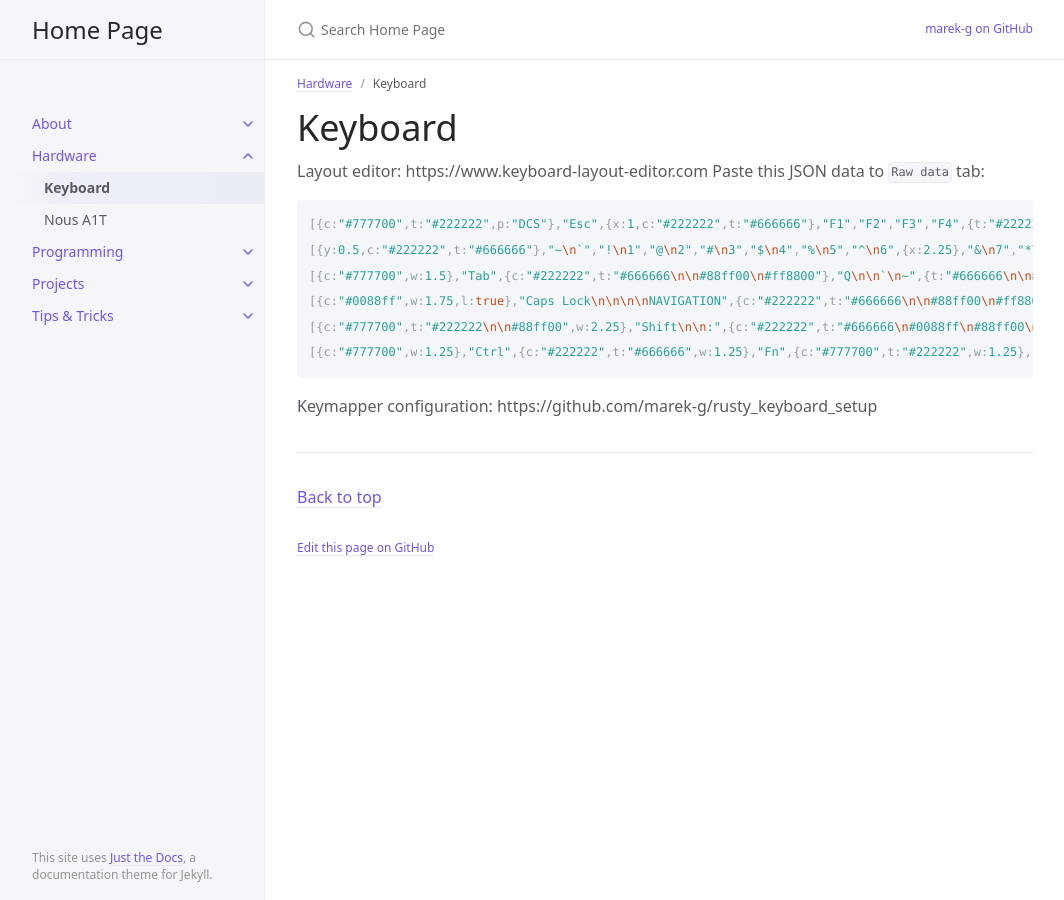
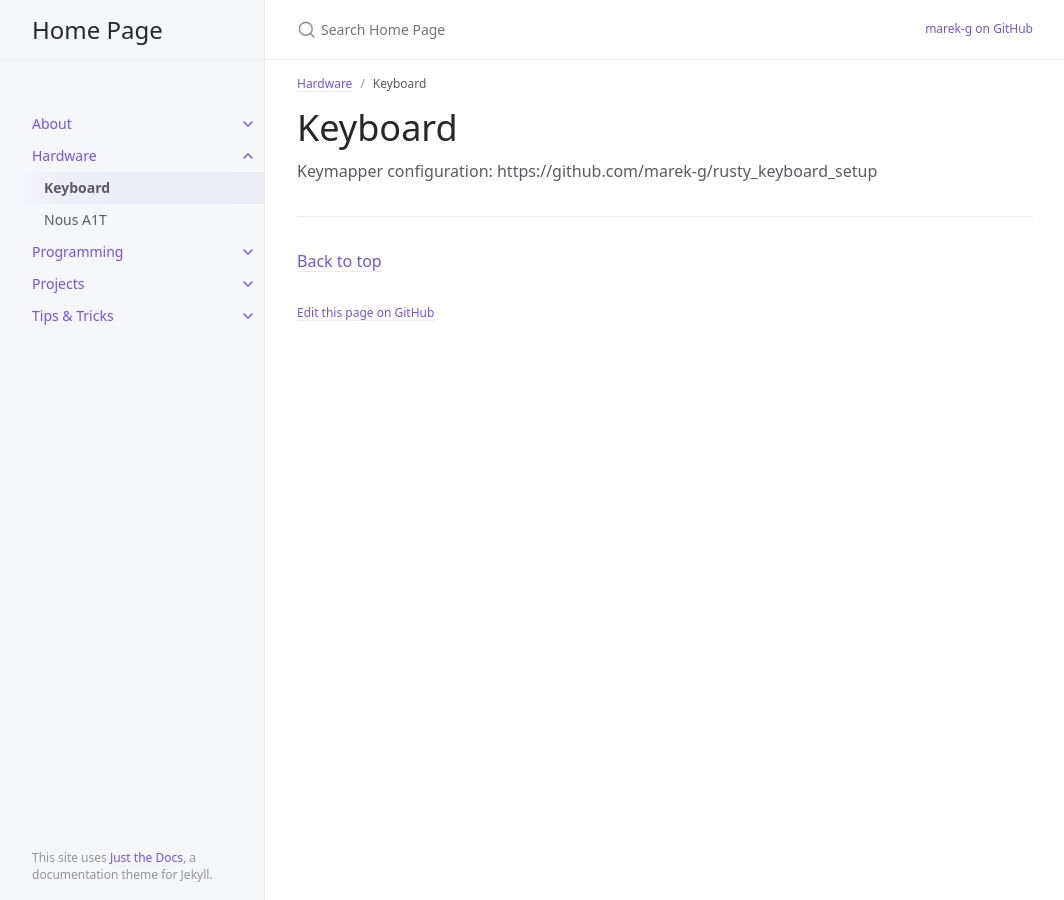
Before and after one commit to marek-g/marek-g.github.io, a Jekyll site: the page built from posts/hardware/keyboard.md, in a window 1280 px wide. Shown: the whole page, without its empty margins (107-1171 px from the left). Built offline with Jekyll 4.4.1, drawn with Linux system fonts in a browser that asks for light colours.

Commit message:
Update keyboard.md

````diff
--- a/posts/hardware/keyboard.md
+++ b/posts/hardware/keyboard.md
@@ -6,16 +6,4 @@ parent: Hardware
 
 # Keyboard
 
-Layout editor: https://www.keyboard-layout-editor.com
-Paste this JSON data to `Raw data` tab:
-
-``` json
-[{c:"#777700",t:"#222222",p:"DCS"},"Esc",{x:1,c:"#222222",t:"#666666"},"F1","F2","F3","F4",{t:"#222222"},"F5",{x:2.25,c:"#666666"},"Esc",{x:1,c:"#222222",t:"#666666"},"F1","F2","F3","F4",{x:0.5,c:"#666666",t:"#222222"},"F5","F6","F7","F8",{x:0.5,c:"#222222",t:"#666666"},"F9","F10","F11","F12",{x:0.25,c:"#666666",t:"#222222"},"PrtSc","Scroll Lock","Pause\nBreak"],
-[{y:0.5,c:"#222222",t:"#666666"},"~\n`","!\n1","@\n2","#\n3","$\n4","%\n5","^\n6",{x:2.25},"&\n7","*\n8","(\n9",")\n0","_\n-","+\n=",{c:"#777700",t:"#222222"},"Backspace","Backspace",{c:"#222222",t:"#666666"},"*\n8","(\n9",")\n0","_\n-","+\n=",{c:"#666666",t:"#222222",w:2},"Backspace",{x:0.25},"Insert","Home","PgUp",{x:0.25},"Num Lock","/","*","-"],
-[{c:"#777700",w:1.5},"Tab",{c:"#222222",t:"#666666\n\n#88ff00\n#ff8800"},"Q\n\n`\n~",{t:"#666666\n\n#88ff00"},"W\n\n<",{t:"#666666\n\n#88ff00\n#ff8800"},"E\n\n>\nĘ",{t:"#666666\n\n#88ff00"},"R\n\n\"",{t:"#666666\n\n#88ff00\n#ff8800"},"T\n\n@\n$",{x:2.75,t:"#666666\n#0088ff\n#88ff00",w:1.5},"Y\nPgUp\n&",{t:"#666666\n#0088ff\n#88ff00\n#ff8800"},"U\nHome\n7\n[","I\n↑\n8\n]","O\nEnd\n9\nÓ",{t:"#666666\n#0088ff\n#88ff00"},"P\nDelete\n%",{t:"#666666"},"{\n[","}\n]","|\n\\","I","O","P","{\n[","}\n]",{c:"#666666",t:"#222222",w:1.5},"|\n\\",{x:0.25},"Delete","End","PgDn",{x:0.25,c:"#222222",t:"#666666"},"7\nHome","8\n↑","9\nPgUp",{c:"#666666",t:"#222222",h:2},"+"],
-[{c:"#0088ff",w:1.75,l:true},"Caps Lock\n\n\n\nNAVIGATION",{c:"#222222",t:"#666666\n\n#88ff00\n#ff8800"},"A\n\n!\nĄ",{t:"#666666\n#0088ff\n#88ff00\n#ff8800\n\n\n\n\n\n#00ff80"},"S\nAlt\n-\nŚ\n\n\n\n\n\nAlt","D\nShift\n+\n{\n\n\n\n\n\nShift",{n:true},"F\nCtrl\n=\n}\n\n\n\n\n\nCtrl",{t:"#666666\n\n#88ff00\n\n\n\n\n\n\n#00ff80"},"G\n\n#\n\n\n\n\n\n\nWin",{x:2.5,t:"#666666\n#0088ff\n#88ff00",w:1.75,l:true},"H\nPgDn\n|",{t:"#666666\n#0088ff\n#88ff00\n#ff8800"},"J\n←\n4\n(","K\n↓\n5\n)","L\n→\n6\nŁ",{t:"#666666\n#0088ff\n#88ff00",n:true},"; :\nBackspace\n?",{t:"#666666"},"\"\n'",{c:"#777700",t:"#222222"},"Enter",{n:true},"Enter",{c:"#222222",t:"#666666"},"K","L",":\n;","\"\n'",{c:"#666666",t:"#222222",w:2.25},"Enter",{x:3.5,c:"#222222",t:"#666666"},"4\n←","5","6\n→"],
-[{c:"#777700",t:"#222222\n\n#88ff00",w:2.25},"Shift\n\n:",{c:"#222222",t:"#666666\n#0088ff\n#88ff00\n#ff8800\n\n\n#0088ff"},"Z\nUndo\n^\nŻ\n\n\nRedo",{t:"#666666\n#0088ff\n#88ff00\n#ff8800"},"X\nCut\n/\nŹ","C\nCopy\n*\nĆ",{t:"#666666\n#0088ff\n#88ff00"},"V\nPaste\n\\",{t:"#666666\n\n#88ff00"},"B\n\n'",{x:2,t:"#666666\n\n#88ff00\n#ff8800",w:2.25},"N\n\n0\nŃ",{t:"#666666\n\n#88ff00"},"M\n\n1","<\n,\n2",">\n.\n3",{t:"#666666\n\n#88ff00\n#ff8800"},"?\n/\n.",{c:"#777700",t:"#222222"},"Shift","Shift",{c:"#222222",t:"#666666"},"M","<\n,",">\n.","?\n/",{c:"#666666",t:"#222222",w:2.75},"Shift",{x:1.25},"↑",{x:1.25,c:"#222222",t:"#666666"},"1\nEnd","2\n↓","3\nPgDn",{c:"#666666",t:"#222222",h:2},"Enter"],
-[{c:"#777700",w:1.25},"Ctrl",{c:"#222222",t:"#666666",w:1.25},"Fn",{c:"#777700",t:"#222222",w:1.25},"LAlt","Ctrl",{c:"#88ff00",a:7},"\n\n\n\nNUM",{c:"#00ff80",t:"#002040",p:"DCS SPACE",w:2.25},"\n\n\n\nMODIFIERS",{x:1.25,c:"#777700",t:"#222222",p:"DCS",a:4,w:1.25},"Delete",{w:1.25},"Backspace",{t:"#222222\n\n\n#ff8800",w:1.25},"Space\n\n\n_",{c:"#ff8800",t:"#222222",p:"DCS SPACE",w:6.25},"RAlt",{c:"#666666",p:"DCS",w:1.25},"Alt",{w:1.25},"Win",{w:1.25},"Menu",{w:1.25},"Ctrl",{x:0.25},"←","↓","→",{x:0.25,c:"#222222",t:"#666666",w:2},"0\nIns",".\nDel"]
-```
-
 Keymapper configuration: https://github.com/marek-g/rusty_keyboard_setup
````
